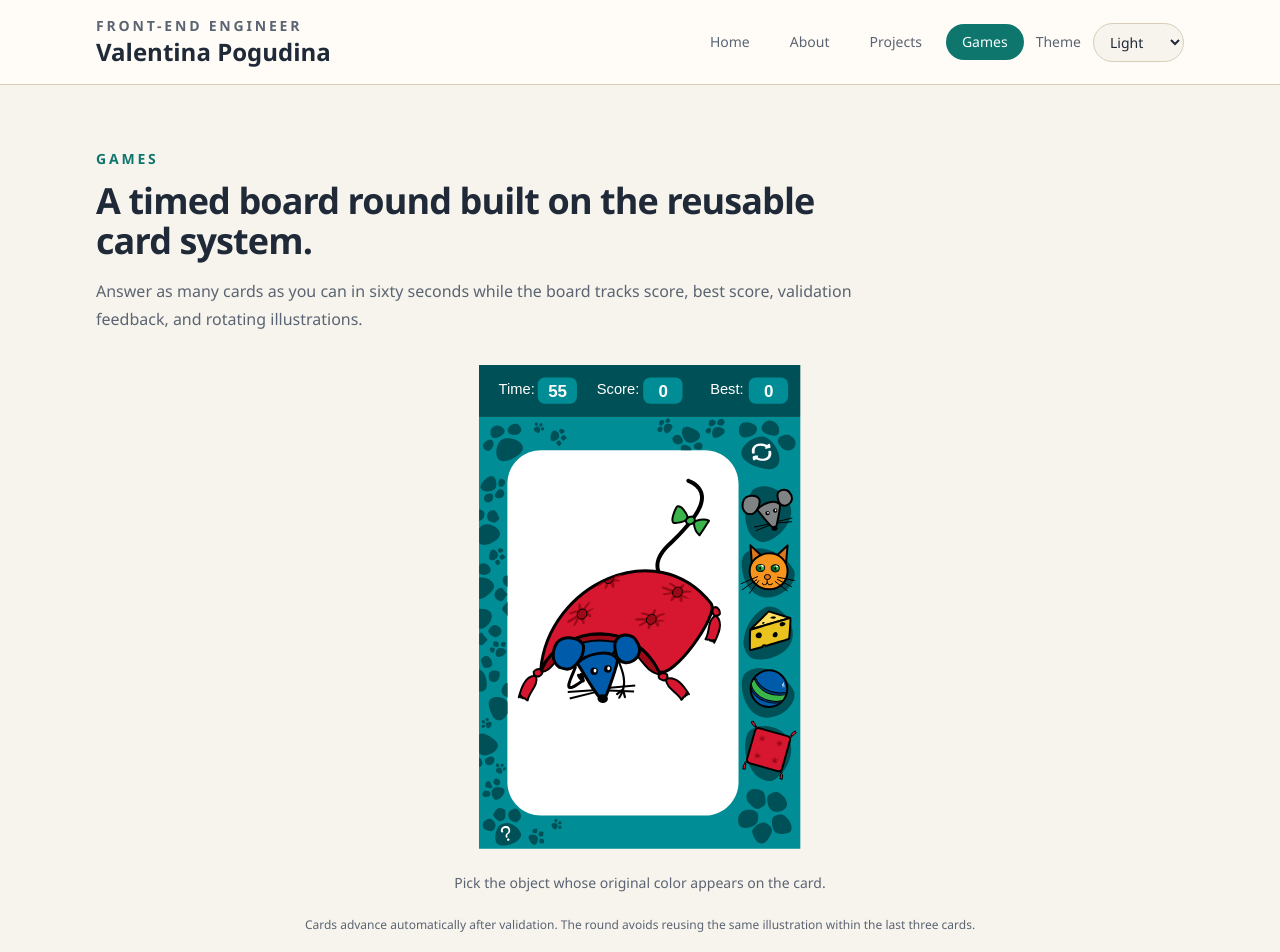
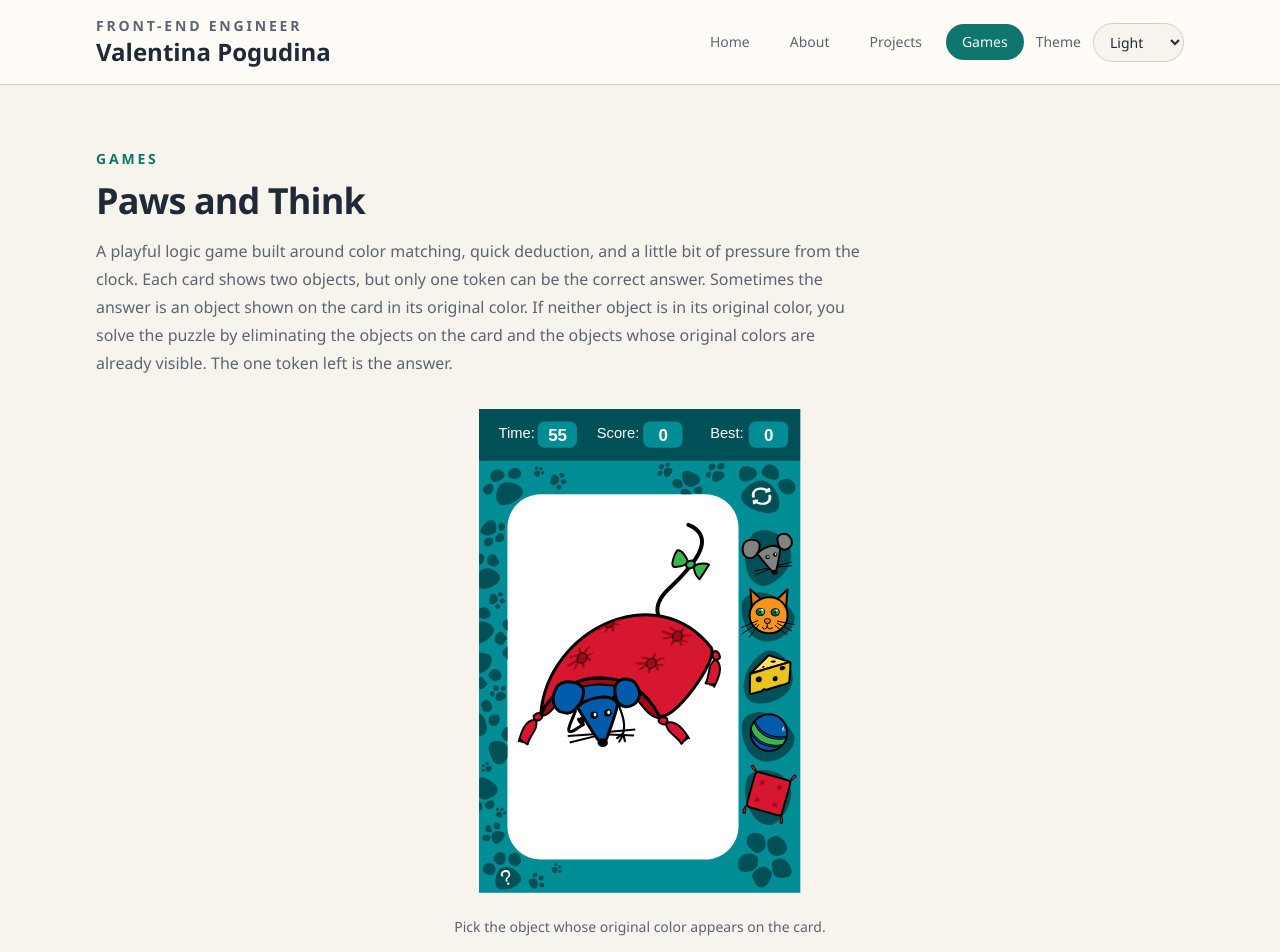
Before and after one commit to baabochka/pogudina-studio, a React (Vite) app: page /games in a window 1280 px wide. Shown: the top 952 px of the page. Built offline with nearby package versions, Linux system fonts and the light colour scheme.

Commit message:
refining game copy and review controls

```diff
--- a/src/features/games/paws_and_think/GameBoardRound.tsx
+++ b/src/features/games/paws_and_think/GameBoardRound.tsx
@@ -635,6 +635,11 @@ export function GameBoardRound() {
                   closeRules();
                 }
 
+                if (isRoundFinished) {
+                  restartRound();
+                  return;
+                }
+
                 if (isPreviousReviewOpen) {
                   closePreviousReview();
                   return;
@@ -665,7 +670,7 @@ export function GameBoardRound() {
               data-answer-object={answer}
               data-selected={selectedAnswer === answer}
               data-hovered={effectiveHoveredAnswer === answer}
-              disabled={!canAnswer || isPreviousReviewOpen}
+              disabled={(!canAnswer && !isRoundFinished) || isPreviousReviewOpen}
               className={`absolute ${ANSWER_BUTTON_OVERLAYS[answer].className} rounded-full bg-transparent focus-visible:outline-none focus-visible:ring-2 focus-visible:ring-ring focus-visible:ring-offset-2 focus-visible:ring-offset-background disabled:cursor-default`}
               aria-label={`Choose ${ANSWER_BUTTON_OVERLAYS[answer].label} as the answer`}
             />
@@ -679,9 +684,16 @@ export function GameBoardRound() {
                   closeRules();
                 }
 
-                setIsPreviousReviewOpen((current) =>
-                  previousTurn == null ? false : !current,
-                );
+                if (isPreviousReviewOpen) {
+                  closePreviousReview();
+                  return;
+                }
+
+                if (previousTurn == null) {
+                  return;
+                }
+
+                setIsPreviousReviewOpen(true);
                 setIsExplanationVisible(false);
               }}
               onMouseEnter={() => setHoveredControl("previous")}
@@ -801,11 +813,6 @@ export function GameBoardRound() {
             : "Pick the object whose original color appears on the card."}
         </div>
       )}
-
-      <div className="text-center text-xs text-muted-foreground">
-        Cards advance automatically after validation. The round avoids reusing
-        the same illustration within the last three cards.
-      </div>
     </div>
   );
 }
--- a/src/pages/GamesPage.tsx
+++ b/src/pages/GamesPage.tsx
@@ -5,8 +5,8 @@ export function GamesPage() {
   return (
     <Section
       eyebrow="Games"
-      title="A timed board round built on the reusable card system."
-      description="Answer as many cards as you can in sixty seconds while the board tracks score, best score, validation feedback, and rotating illustrations."
+      title="Paws and Think"
+      description="A playful logic game built around color matching, quick deduction, and a little bit of pressure from the clock. Each card shows two objects, but only one token can be the correct answer. Sometimes the answer is an object shown on the card in its original color. If neither object is in its original color, you solve the puzzle by eliminating the objects on the card and the objects whose original colors are already visible. The one token left is the answer."
     >
       <GameBoardRound />
     </Section>
```
Also changed, not shown: src/features/games/paws_and_think/assets/cat_mouse.svg.
